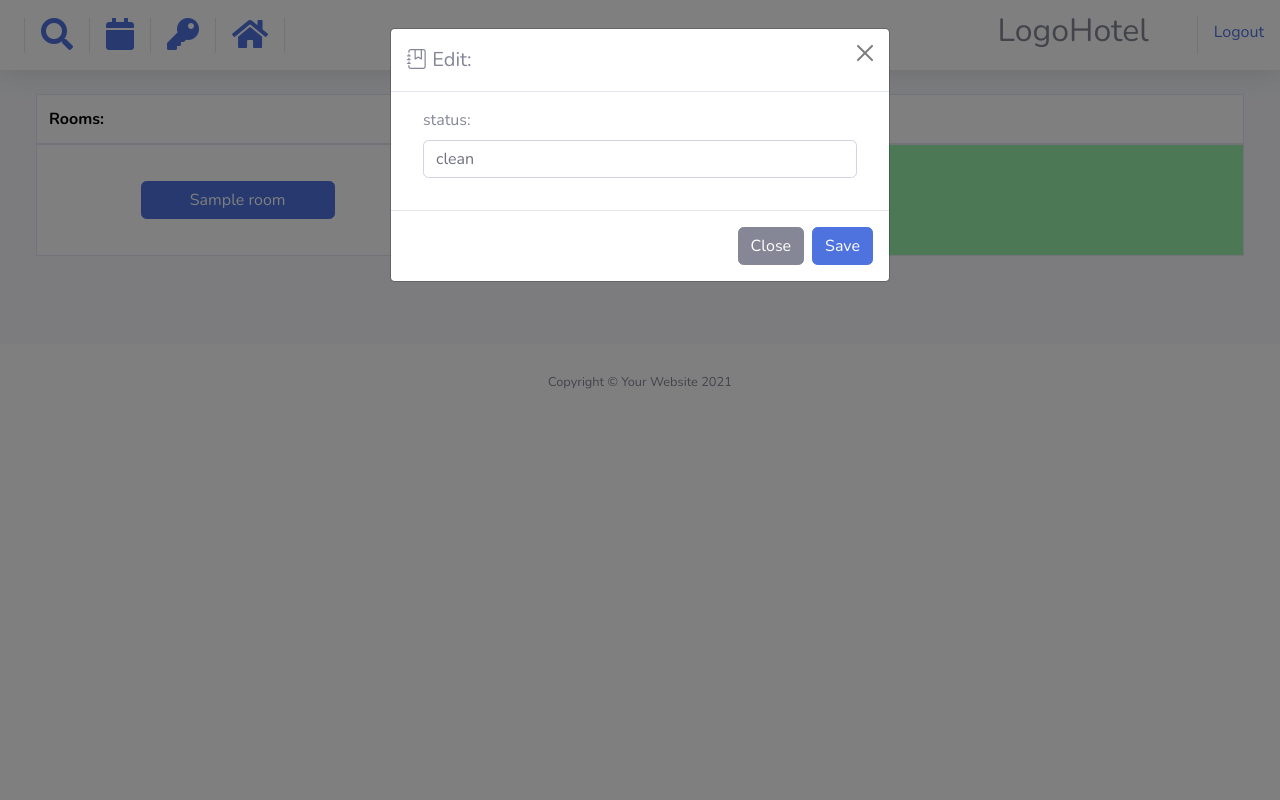
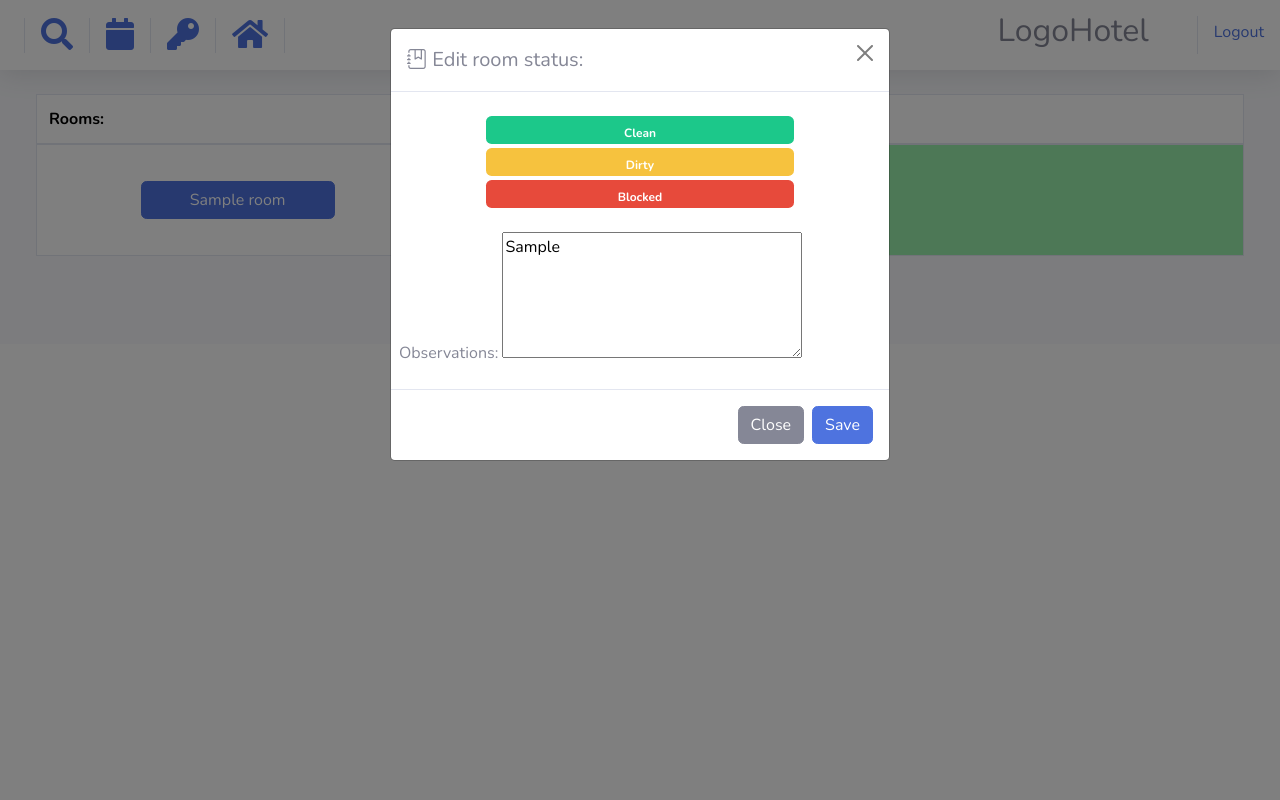
Before and after one commit to jwf12/ProjectHotel, a Django app: page /rooms/ in a window 1280 px wide, after a click that opens the changed part. Run offline with Django 4.2, Linux system fonts and the light colour scheme; tables that the repository leaves empty hold one stand-in row (values such as "Sample post"); some libraries are stand-ins or nearby versions.

Commit message:
Added: status logic to rooms.html, comments,

```diff
--- a/hotel/urls.py
+++ b/hotel/urls.py
@@ -2,7 +2,7 @@ from django.urls import path
 from django.contrib.auth import views as auth_views
 from .views import Home, CustomLoginView, SingUpView,  PassangerEditarView, ShowPassData, UpdateReservationView, ShowRooms, RoomEditarView
 from utils.ticket import export_pdf
-from utils.utils import room_checkout
+from utils.utils import room_checkout, room_clean, room_blocked, room_dirty
 
 
 
@@ -14,16 +14,20 @@ urlpatterns = [
     path('register/', SingUpView.as_view(), name='register'),
     path('logout/', auth_views.LogoutView.as_view(template_name = 'login.html'), name='logout'),
 
-    # passanger info
+    # passanger info passanger.html
     path('pass-info/<int:pk>', ShowPassData.as_view(), name = 'passanger-data'),
     path('update/<int:pk>', PassangerEditarView.as_view(), name='update'),
 
-    #reservations
+    #reservations edit in index.html
     path('reservations/update/<int:pk>', UpdateReservationView.as_view(), name='update_reserva'),
 
     #Rooms
     path('rooms/', ShowRooms.as_view(), name='room'),
     path('room/<int:pk>', RoomEditarView.as_view(), name='update_room'),
+    #status buttons in room.html
+    path('room/clean/<int:pk>', room_clean, name='room_clean'),
+    path('room/blocked/<int:pk>', room_blocked, name='room_blocked'),
+    path('room/dirty/<int:pk>', room_dirty, name='room_dirty'),
 
     #utils
     path('pdf/<int:pk>/', export_pdf, name='export_pdf'),
--- a/hotel/views.py
+++ b/hotel/views.py
@@ -38,9 +38,9 @@ class ShowRooms(generic.ListView):
 
 class RoomEditarView(generic.UpdateView):
     model = Room
-    success_url = reverse_lazy('hotel:home')
+    success_url = reverse_lazy('hotel:room')
     fields = [
-        'status',
+        'observations',
         ]
 
     def form_valid(self, form):
--- a/templates/rooms.html
+++ b/templates/rooms.html
@@ -2,6 +2,7 @@
 
 
 {% block content %}
+<!--Room tables-->
 <div class="row m-4 ">
     <div class="col d-flex justify-content-center flex-wrap">
 
@@ -13,6 +14,7 @@
             </tr>
             </thead>
             <tbody>
+                <!--Iteration, each room has it's status and observation, bg second column shows the status -->
             {% for room in rooms %}
                 <tr>
                 <td class="col-4 text-center"><form action="" method='POST'>
@@ -37,26 +39,29 @@
     <div class="modal-dialog">
       <div class="modal-content">
         <div class="modal-header">
-          <h1 class="modal-title fs-5" id="exampleModalLabel"><i class="bi bi-journal-bookmark"></i> Edit:</h1>
+          <h1 class="modal-title fs-5" id="exampleModalLabel"><i class="bi bi-journal-bookmark"></i> Edit room status:</h1>
           <button type="button" class="btn-close" data-bs-dismiss="modal" aria-label="Close"></button>
         </div>
 
+        <!--Status Buttons function in utils.utils-->
+        <div class="container-buttons col-8 mx-auto">
+            <div class="checkout bg-success rounded pt-1 mt-4 mb-1 text-center" >
+                <a href="{% url 'hotel:room_clean' pk=room.id %}"  class="mt-2 text-left"style="font-size:12px; font-weight:bold; color:#fff;">Clean</a>
+            </div>
+            <div class="checkout bg-warning rounded pt-1 my-1 text-center" >
+                <a href="{% url 'hotel:room_dirty' pk=room.id %}"  class="mt-2 text-left"style="font-size:12px; font-weight:bold; color:#fff;">Dirty</a>
+            </div>
+            <div class="checkout bg-danger rounded pt-1 my-1 text-center mb-4" >
+                <a href="{% url 'hotel:room_blocked' pk=room.id %}"  class="mt-2 text-left"style="font-size:12px; font-weight:bold; color:#fff;">Blocked</a>
+            </div>
+        </div>
 
-        <form action="{% url 'hotel:update_room' room.id %}" method = 'POST'>
+        <!--Observation form-->
+        <form action="{% url 'hotel:update_room' room.id%}" method='POST'>
             {% csrf_token %}
-            <div class="modal-body">
-                <div class="form-group mx-3">
-                    <label for="status">status:</label>
-                        <select class="form-control" id="status" name="status">
-                            {% for room in rooms %}
-                            <option value="{{ room.id }}">
-                                {{room.get_status_display}}
-                            </option>
-                            {% endfor %}
-
-                        </select>
-                </div>
-
+            <div class="form-group m3 ml-2">
+                <label for="observations">Observations:</label>
+                <textarea name="observations" id="observations" cols="30" rows="5" >{{room.observations}}</textarea>
             </div>
 
 
```
Also changed, not shown: templates/index.html (+4 -6 lines), utils/utils.py (+22 -6 lines).
